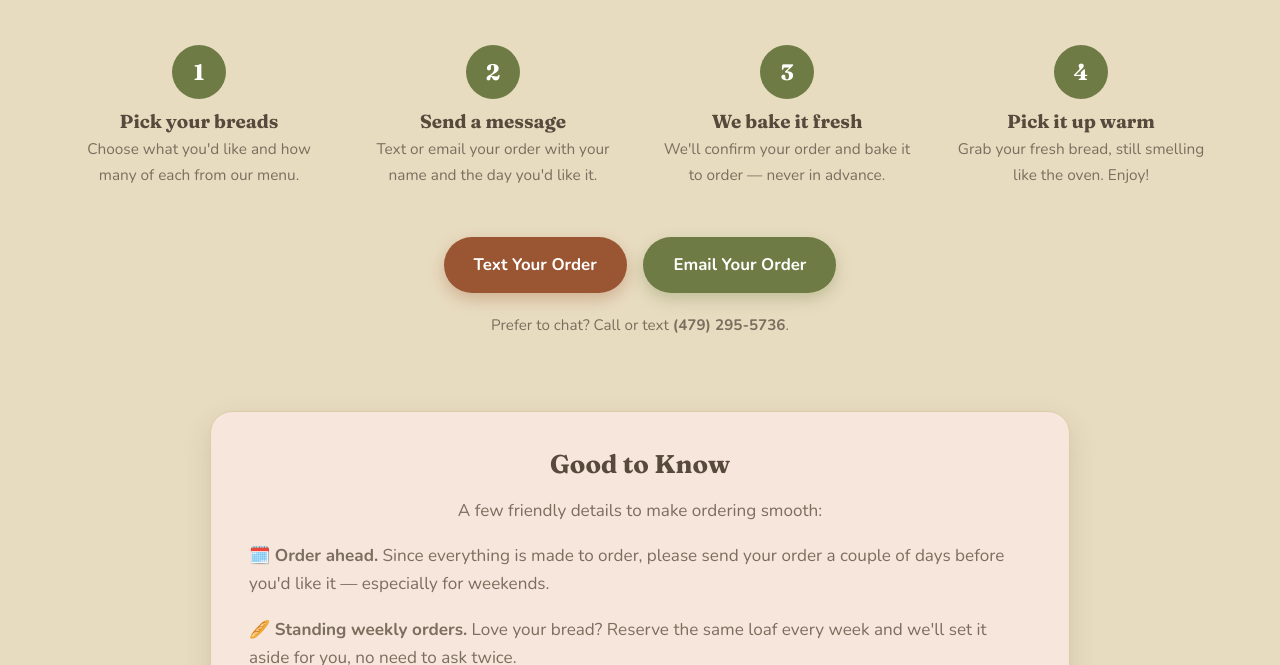
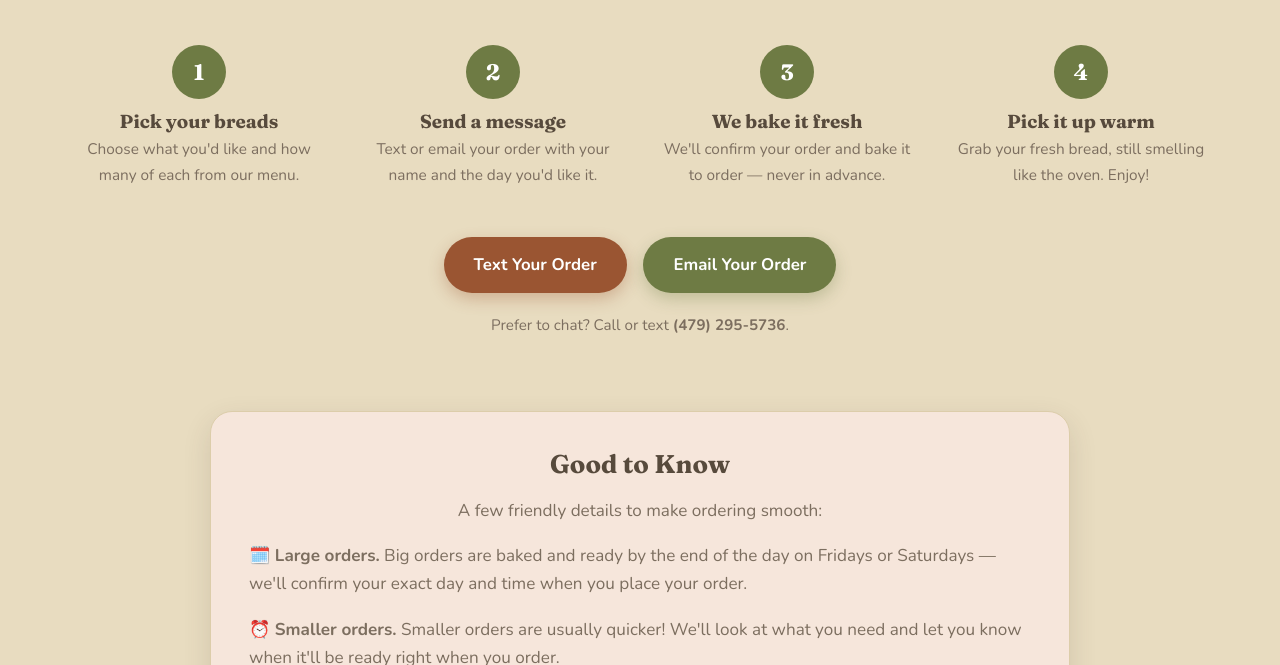
Before and after one commit to justinboyle26-rgb/the-bread-basket, a plain HTML site: page order.html in a window 1280 px wide. Shown: the part 287-952 px from the top of the page. Drawn offline with nearby package versions, Linux system fonts and the light colour scheme.

Commit message:
Update to order timeframes

```diff
--- a/order.html
+++ b/order.html
@@ -118,7 +118,8 @@ footer .fine{color:#b39e7e;font-size:.8rem;margin-top:22px;max-width:600px;margi
     <div class="panel blush" style="text-align:left;">
       <h3 style="text-align:center;font-size:1.6rem;">Good to Know</h3>
       <p style="text-align:center;">A few friendly details to make ordering smooth:</p>
-      <p>🗓️ <strong>Order ahead.</strong> Since everything is made to order, please send your order a couple of days before you'd like it — especially for weekends.</p>
+      <p>🗓️ <strong>Large orders.</strong> Big orders are baked and ready by the end of the day on Fridays or Saturdays — we'll confirm your exact day and time when you place your order.</p>
+      <p>⏰ <strong>Smaller orders.</strong> Smaller orders are usually quicker! We'll look at what you need and let you know when it'll be ready right when you order.</p>
       <p>🥖 <strong>Standing weekly orders.</strong> Love your bread? Reserve the same loaf every week and we'll set it aside for you, no need to ask twice.</p>
       <p>🎁 <strong>Refer a friend, get a free pretzel.</strong> Tell a neighbor about us — when they place their first order, your next one comes with a warm pretzel on the house.</p>
       <p>💵 <strong>Simple &amp; safe.</strong> We keep ordering lightweight: no online payments or card details needed. We'll sort out payment at pickup.</p>
```
